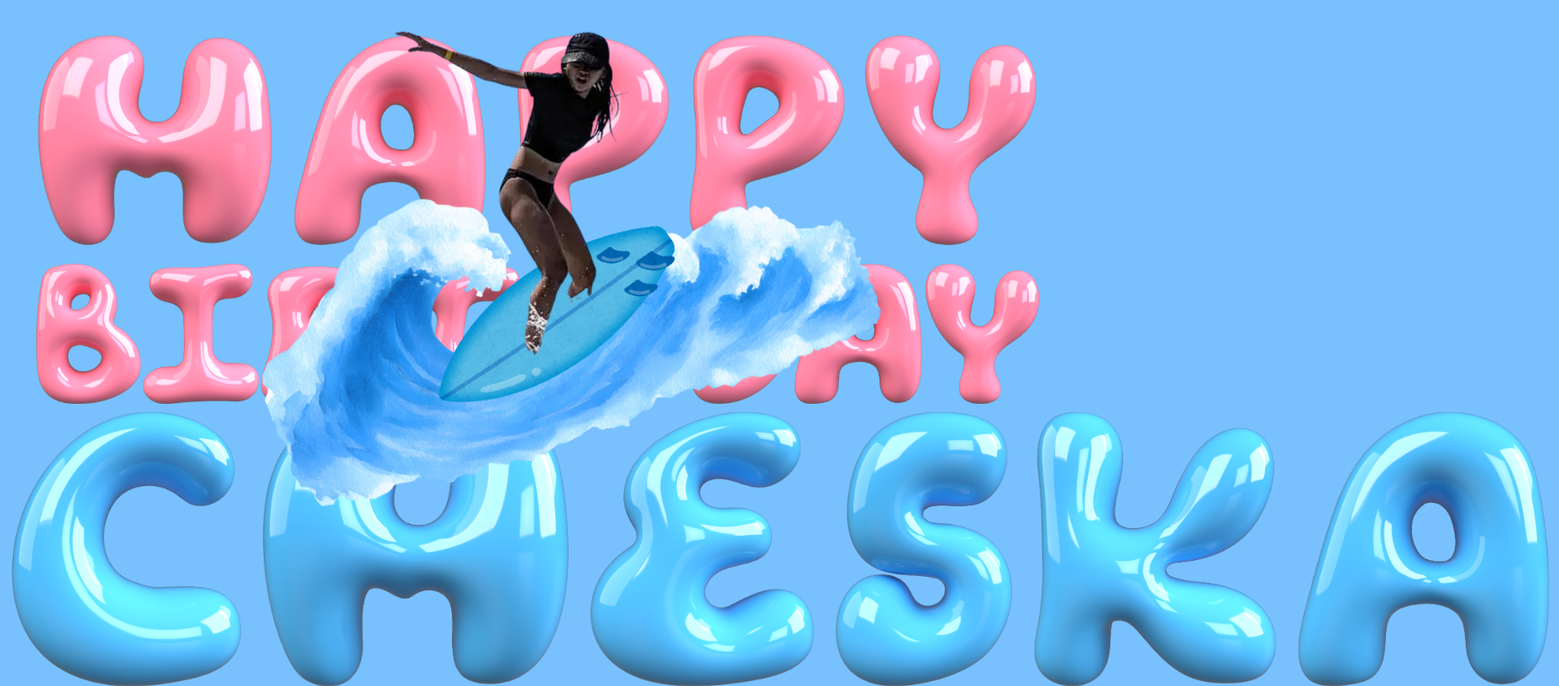
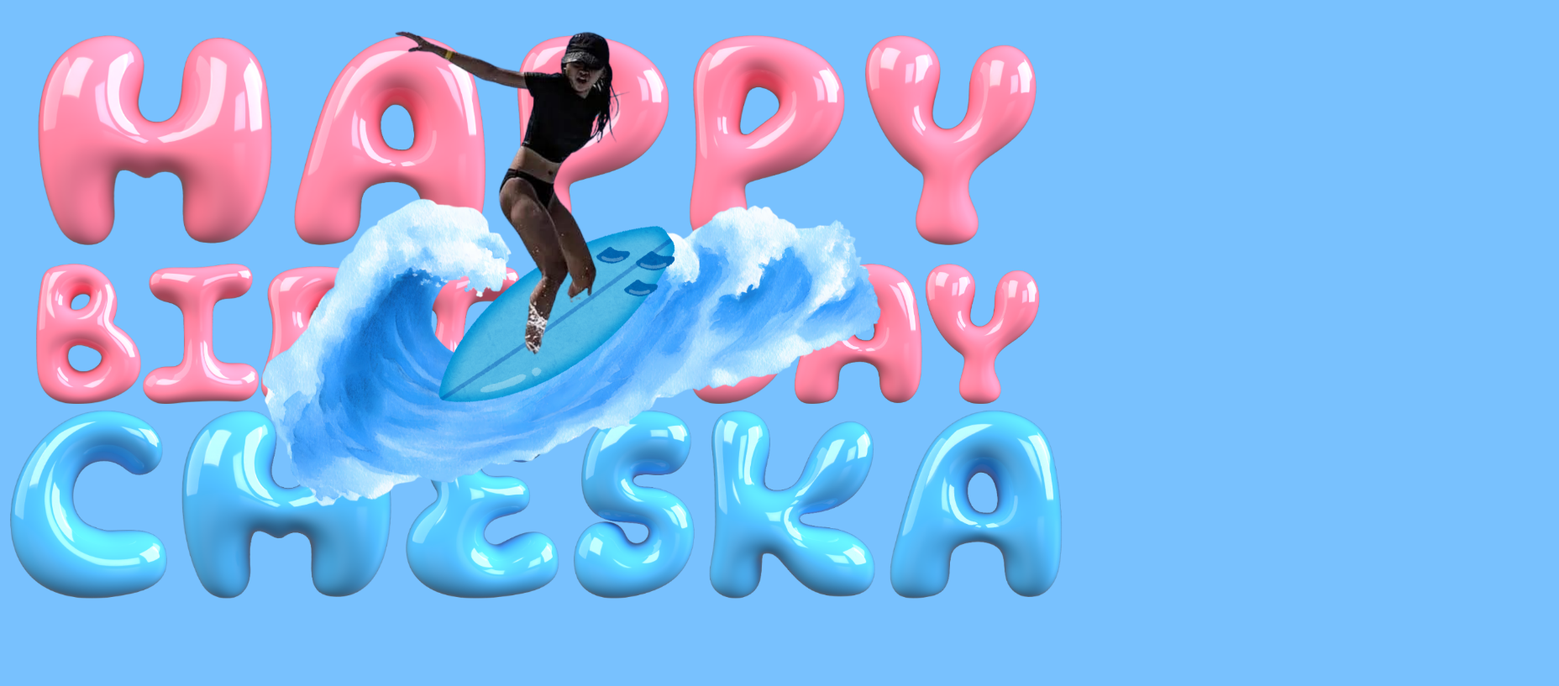
Before and after one commit to dev-jadeu/birthday, a plain HTML site: page index.html in a window 1280 px wide. Shown: the top 817 px of the page at 84% size, 1856 px wide, since content can reach past the window. Drawn offline with Linux system fonts and the light colour scheme.

Commit message:
img dynamic adjustment

```diff
--- a/style.css
+++ b/style.css
@@ -12,6 +12,12 @@ main {
     position: relative;
 }
 
+img {
+    max-width: 100%;
+    height: auto;
+    display: block;
+}
+
 .cheska-cont {
     display: flex;
     justify-content: center;
@@ -19,6 +25,7 @@ main {
     height: 3vh;
     position: relative; /* add this */
     z-index: 3;
+    width: 100%;
 }
 
 .wave-bg {
@@ -54,6 +61,7 @@ main {
 .greeting-cont {
     position: relative;
     z-index: 0;
+    width: 100%;
 }
 
 .happy-img, .birthday-img {
```
